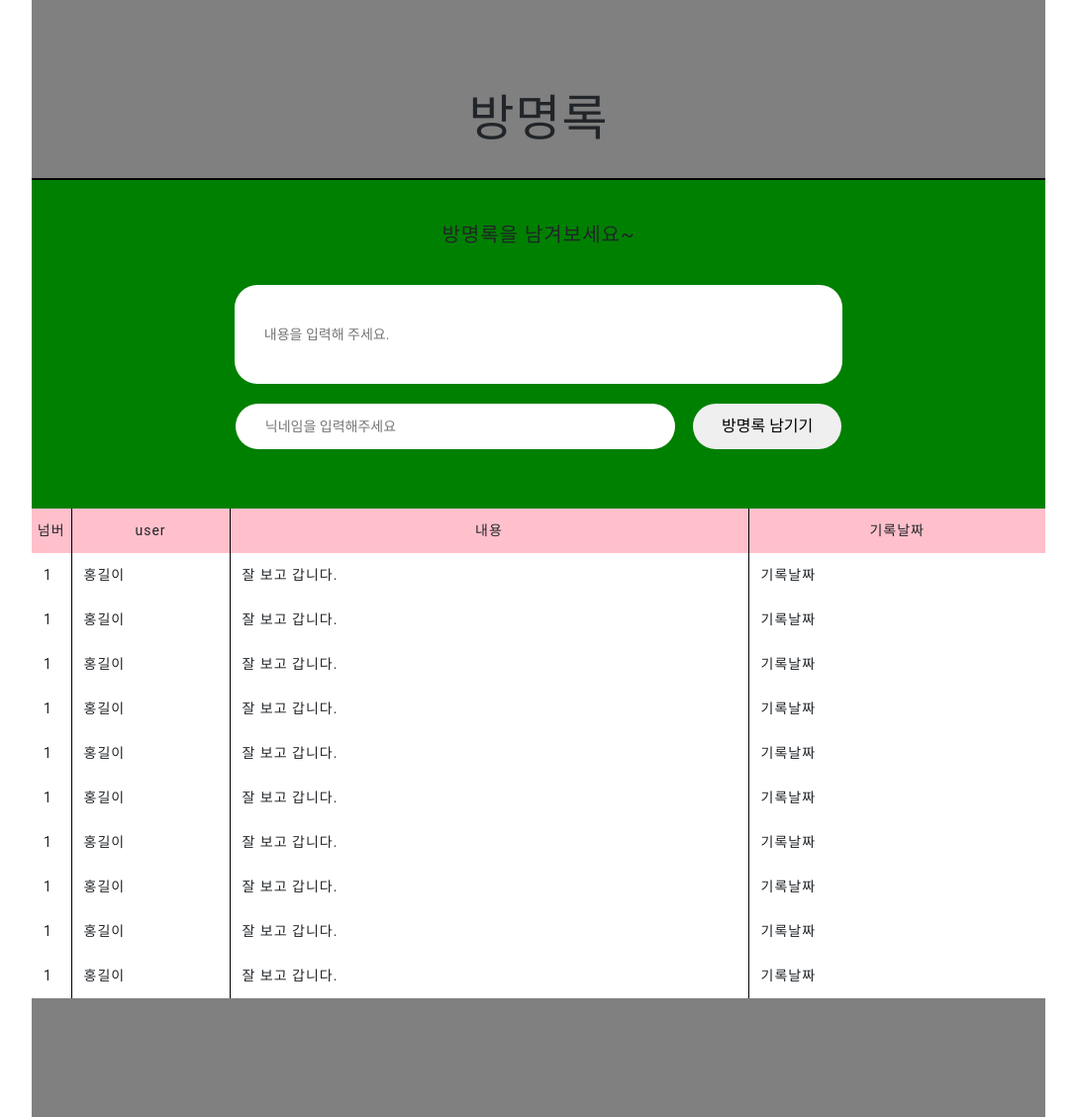
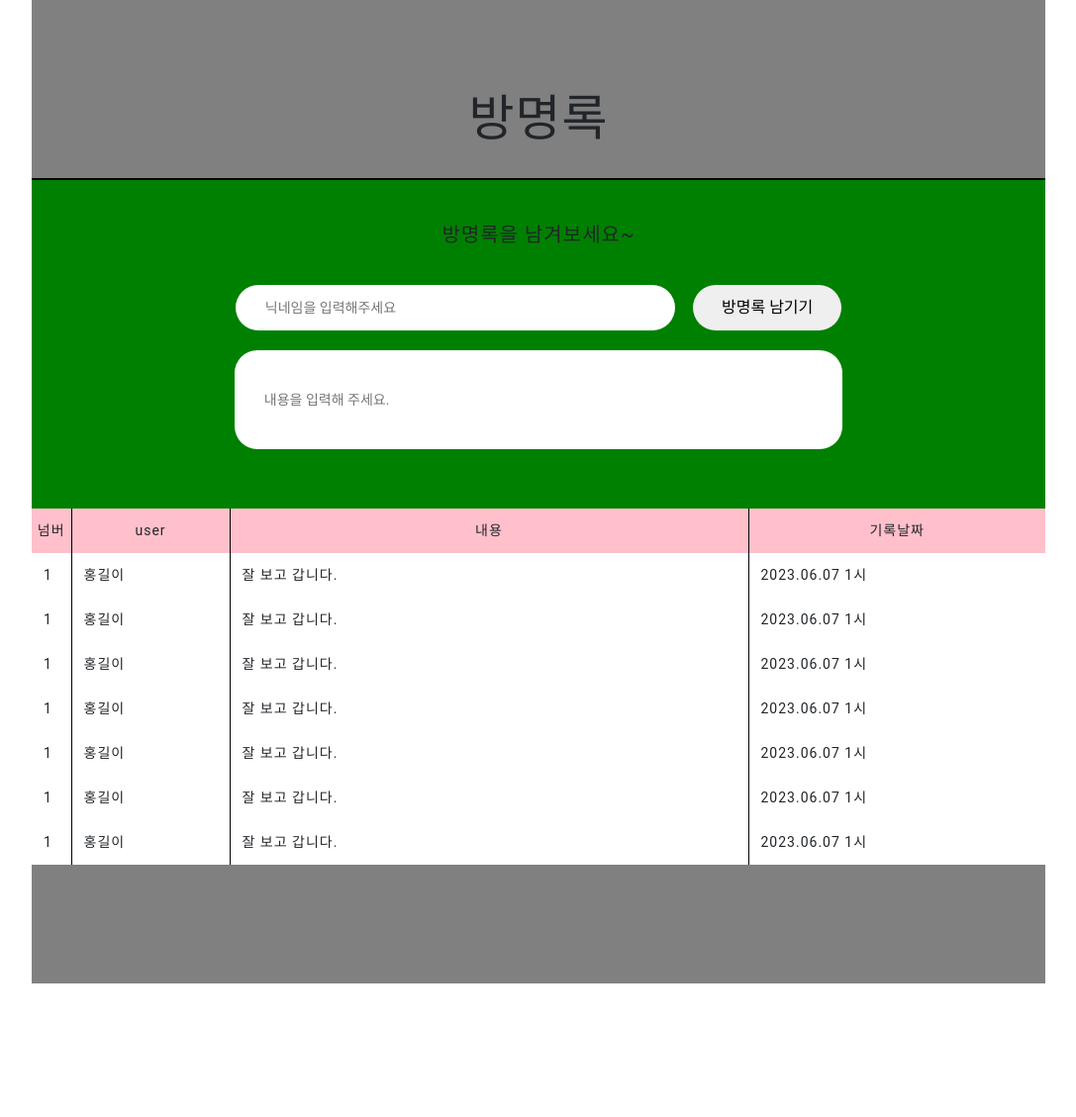
Before and after one commit to SAHA-YJB/miniproject-3, a Flask app: page / in a window 1280 px wide. Shown: the whole page at 99% size, without its empty margins (96-1183 px from the left). After the commit the page ends 994 px from the top, so only its background shows below. Run offline with Flask 3, Linux system fonts and the light colour scheme; some libraries are stand-ins or nearby versions.

Commit message:
0607 html 빌딩

```diff
--- a/templates/index.html
+++ b/templates/index.html
@@ -4,15 +4,16 @@
         <meta charset="UTF-8" />
         <meta http-equiv="X-UA-Compatible" content="IE=edge" />
         <meta name="viewport" content="width=device-width, initial-scale=1.0" />
-
+        <!-- jquery framework load -->
+        <script src="https://ajax.googleapis.com/ajax/libs/jquery/3.5.1/jquery.min.js"></script>
         <link rel="stylesheet" href="https://cdn.jsdelivr.net/npm/reset-css@5.0.1/reset.min.css" />
+        <!-- bootstrap library load -->
         <link
             href="https://cdn.jsdelivr.net/npm/bootstrap@5.0.2/dist/css/bootstrap.min.css"
             rel="stylesheet"
             integrity="sha384-EVSTQN3/azprG1Anm3QDgpJLIm9Nao0Yz1ztcQTwFspd3yD65VohhpuuCOmLASjC"
             crossorigin="anonymous"
         />
-        <script src="https://ajax.googleapis.com/ajax/libs/jquery/3.5.1/jquery.min.js"></script>
         <script
             src="https://cdn.jsdelivr.net/npm/bootstrap@5.0.2/dist/js/bootstrap.bundle.min.js"
             integrity="sha384-MrcW6ZMFYlzcLA8Nl+NtUVF0sA7MsXsP1UyJoMp4YLEuNSfAP+JcXn/tWtIaxVXM"
@@ -22,8 +23,11 @@
         <title>miniproject-3team</title>
 
         <!-- ----- css stlye link -----  -->
-        <link rel="stylesheet" href="{{ url_for('static', filename='reset.css') }}" />
-        <link rel="stylesheet" href="{{ url_for('static', filename='style.css') }}" />
+        <link rel="stylesheet" href="{{ url_for('static', filename='css/reset.css') }}" />
+        <link rel="stylesheet" href="{{ url_for('static', filename='css/style.css') }}" />
+
+        <!-- get data link -->
+        <!-- <script src="{{ url_for('static', filename='js/get_data.js') }}"></script> -->
     </head>
 
     <body>
@@ -32,9 +36,9 @@
             <div class="save-box">
                 <p>방명록을 남겨보세요~</p>
                 <div class="input-com">
-                    <input class="comment-box" type="text" placeholder="내용을 입력해 주세요." />
                     <input class="name-box" type="text" placeholder="닉네임을 입력해주세요" />
                     <button>방명록 남기기</button>
+                    <input class="comment-box" type="text" placeholder="내용을 입력해 주세요." />
                 </div>
             </div>
             <div class="content-box">
@@ -47,66 +51,48 @@
                             <th class="date">기록날짜</th>
                         </tr>
                     </thead>
-                    <tbody>
+                    <tbody id="comments-box">
                         <tr>
                             <td>1</td>
                             <td>홍길이</td>
                             <td>잘 보고 갑니다.</td>
-                            <td>기록날짜</td>
+                            <td>2023.06.07 1시</td>
                         </tr>
                         <tr>
                             <td>1</td>
                             <td>홍길이</td>
                             <td>잘 보고 갑니다.</td>
-                            <td>기록날짜</td>
+                            <td>2023.06.07 1시</td>
                         </tr>
                         <tr>
                             <td>1</td>
                             <td>홍길이</td>
                             <td>잘 보고 갑니다.</td>
-                            <td>기록날짜</td>
+                            <td>2023.06.07 1시</td>
                         </tr>
                         <tr>
                             <td>1</td>
                             <td>홍길이</td>
                             <td>잘 보고 갑니다.</td>
-                            <td>기록날짜</td>
+                            <td>2023.06.07 1시</td>
                         </tr>
                         <tr>
                             <td>1</td>
                             <td>홍길이</td>
                             <td>잘 보고 갑니다.</td>
-                            <td>기록날짜</td>
+                            <td>2023.06.07 1시</td>
                         </tr>
                         <tr>
                             <td>1</td>
                             <td>홍길이</td>
                             <td>잘 보고 갑니다.</td>
-                            <td>기록날짜</td>
+                            <td>2023.06.07 1시</td>
                         </tr>
                         <tr>
                             <td>1</td>
                             <td>홍길이</td>
                             <td>잘 보고 갑니다.</td>
-                            <td>기록날짜</td>
-                        </tr>
-                        <tr>
-                            <td>1</td>
-                            <td>홍길이</td>
-                            <td>잘 보고 갑니다.</td>
-                            <td>기록날짜</td>
-                        </tr>
-                        <tr>
-                            <td>1</td>
-                            <td>홍길이</td>
-                            <td>잘 보고 갑니다.</td>
-                            <td>기록날짜</td>
-                        </tr>
-                        <tr>
-                            <td>1</td>
-                            <td>홍길이</td>
-                            <td>잘 보고 갑니다.</td>
-                            <td>기록날짜</td>
+                            <td>2023.06.07 1시</td>
                         </tr>
                     </tbody>
                 </table>
```
Also changed, not shown: static/js/get_data.js (added, +28 -0 lines), static/css/reset.css (renamed from static/reset.css), static/css/style.css (renamed from static/style.css).
